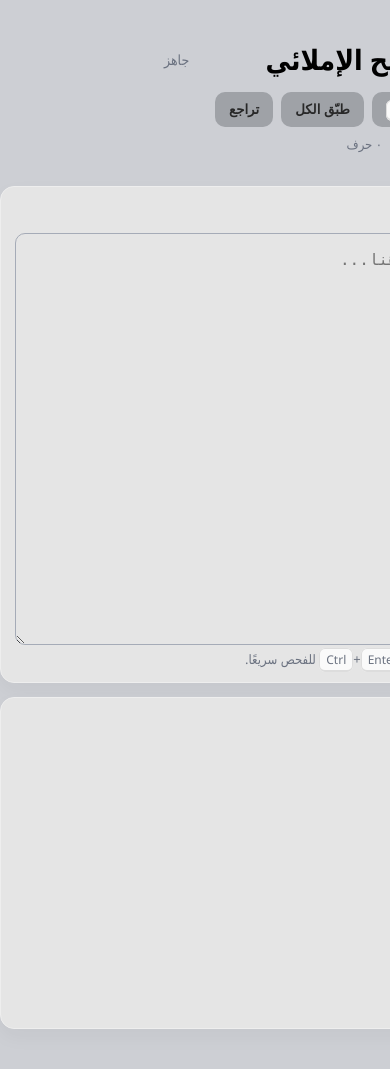
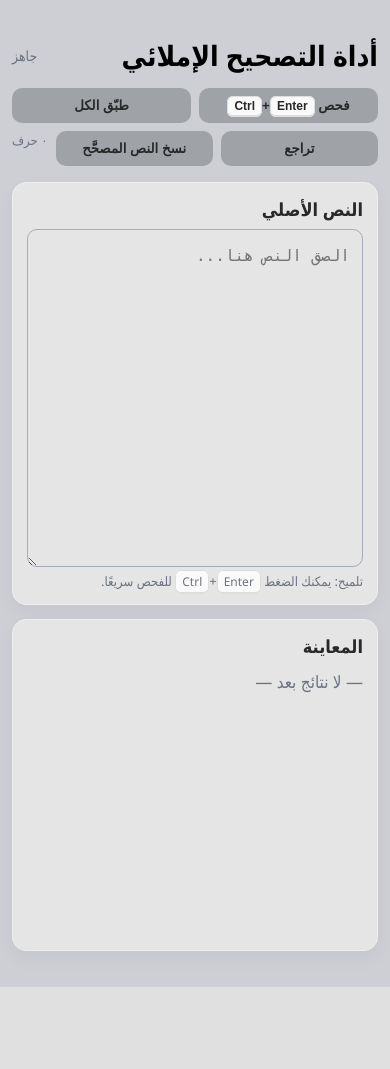
Before and after one commit to mohammedga/spelling-correcter, a Flask app: page / in a window 390 px wide; the page is wider, and only the part inside the window is pictured. After the commit the page ends 987 px from the top of that part, so only its background shows below. Run offline with Flask 3, Linux system fonts and the light colour scheme.

Commit message:
Update index.html

```diff
--- a/templates/index.html
+++ b/templates/index.html
@@ -2,59 +2,73 @@
 <html lang="ar" dir="rtl">
 <head>
 <meta charset="utf-8" />
-<meta name="viewport" content="width=device-width,initial-scale=1" />
+<meta name="viewport" content="width=device-width, initial-scale=1, viewport-fit=cover" />
 <title>أداة التصحيح الإملائي العربي</title>
 
-<!-- لا نستخدم style.css الخارجي لتفادي 404 -->
 <style>
   :root{
     --bg:#8f8f92; --card:#9b9090; --fg:#abb0bc; --muted:#6b7280;
     --primary:#2563eb; --primary-2:#1e40af; --ok:#059669; --err:#b00020;
     --mark:#fff3cd; --mark-b:#ffe69c;
   }
-  *{box-sizing:border-box}
-  body{font-family:"Segoe UI",Tahoma,Arial,"Noto Naskh Arabic UI",system-ui;
-       margin:0; background:var(--bg); color:var(--fg);background-color:#cdcfd4}
-  .container{max-width:1100px; margin:24px auto; padding:16px}
+  *{ box-sizing:border-box }
+  html,body{ margin:0; padding:0 }
+  body{
+    font-family:"Segoe UI",Tahoma,Arial,"Noto Naskh Arabic UI",system-ui;
+    background:var(--bg); color:var(--fg); background-color:#cdcfd4;
+    -webkit-text-size-adjust:100%; overflow-x:hidden;
+  }
+
+  /* الحاوية الآن لا تتجاوز عرض الشاشة */
+  .container{
+    width:100%;
+    max-width:1100px;
+    margin:24px auto;
+    padding:clamp(12px,3vw,16px);
+  }
+
   .header{display:flex; align-items:center; gap:12px; margin-bottom:14px}
   h1{margin:0; font-size:28px; font-weight:800}
   .status{margin-inline-start:auto; color:var(--muted); font-size:14px}
+
   .controls{display:flex; flex-wrap:wrap; gap:8px; margin:10px 0 16px}
+  .kbd{border:1px solid #ddd; border-bottom-width:2px; border-radius:6px; padding:2px 6px; font-size:12px; background:#fafafa}
   button{padding:10px 14px; border:none; border-radius:10px; cursor:pointer; font-weight:700}
   .btn{background:var(--primary); background-color: rgb(159, 162, 167); color:#282828}
-  .btn:hover{background:var(--primary-2);background-color: rgb(123, 127, 134)}
+  .btn:hover{background:var(--primary-2); background-color: rgb(123, 127, 134)}
   .btn-sec{background:#eaecf1; color:#878b97}
   .btn-ghost{background:#9a9292; border:1px solid #9fa2a7; color:#f4e4e4}
+
+  /* أزرار مرنة على الشاشات الصغيرة */
+  .controls button{ flex:1 1 140px }
+  @media (min-width:640px){ .controls button{ flex:0 0 auto } }
+
   .grid{display:grid; grid-template-columns:1fr; gap:14px}
   @media (min-width:980px){ .grid{grid-template-columns:1fr 1fr} }
-  .card{background:var(--card);background-color: #e5e5e5; color:#282828 ; border:1px solid #eee; border-radius:14px; padding:14px; box-shadow:0 8px 20px rgba(0,0,0,.04)}
+
+  /* دمج تعريف .card مع الحفاظ على ألوانك */
+  .card{
+    background:var(--card); background-color:#e5e5e5; color:#282828;
+    border:1px solid #eee; border-radius:14px; padding:14px;
+    box-shadow:0 8px 20px rgba(0,0,0,.04);
+    word-break:break-word; /* يمنع تجاوز العرض */
+  }
   .card h2{margin:0 0 8px; font-size:18px}
 
+  /* اجعل المدخلات بعرض كامل دائمًا */
+  textarea{
+    width:100% !important;
+    min-height:clamp(220px, 40vh, 420px);
+    font-size:16px; line-height:1.8;
+    border:1px solid #a5abb7; background:#e5e5e5;
+    border-radius:10px; padding:12px; resize:vertical;
+  }
 
-  textarea {
-      width: 100%;
-      min-height: 260px;
-      font-size: 16px;
-      line-height: 1.8;
-      border: 1px solid #a5abb7;
-      background: #e5e5e5;
-      border-radius: 10px;
-      padding: 12px;
-}
-
-  .card {
-    background: #cdcfd4;
-    border: 1px solid #eee;
-    border-radius: 14px;
-    padding: 14px;
-    box-shadow: 0 8px 20px rgba(0, 0, 0, .04);
-    color: black;
-}
   .subtle{font-size:13px; color:var(--muted)}
   .panel{min-height:260px; white-space:pre-wrap; line-height:1.9}
-  mark.hl{background:var(--mark); border-bottom:2px solid var(--mark-b); border-radius:4px; padding:0 2px}
   .matches{list-style:none; margin:10px 0 0; padding:0; display:flex; flex-direction:column; gap:10px}
-  .match{border:1px solid #918989; border-radius:12px; padding:10px; background:#877f7f63 ; font-size: 17px;}
+
+  .match{border:1px solid #918989; border-radius:12px; padding:10px; background:#877f7f63; font-size:17px}
   .badges{display:flex; gap:8px; align-items:center; margin:4px 0}
   .token{font-weight:700}
   .msg{color:#111}
@@ -63,7 +77,12 @@
   .suggests .sugg:hover{background:#0a8f6b}
   .muted{color:var(--muted)}
   .footer{margin-top:10px; text-align:center; font-size:12px; color:var(--muted)}
-  .kbd{border:1px solid #ddd; border-bottom-width:2px; border-radius:6px; padding:2px 6px; font-size:12px; background:#fafafa}
+
+  mark.hl{background:var(--mark); border-bottom:2px solid var(--mark-b); border-radius:4px; padding:0 2px}
+
+  /* عدم خروج المحتوى أفقيًا */
+  #preview, .matches, pre, code, table { max-width:100%; overflow-x:auto }
+  img, video, canvas { max-width:100%; height:auto }
 </style>
 </head>
 <body>
@@ -75,26 +94,26 @@
 
     <div class="controls">
       <button id="checkBtn" class="btn">فحص <span class="kbd">Ctrl</span>+<span class="kbd">Enter</span></button>
-      <button id="applyAllBtn" class="btn" >طبّق الكل</button>
+      <button id="applyAllBtn" class="btn">طبّق الكل</button>
       <button id="undoBtn" class="btn">تراجع</button>
       <button id="copyBtn" class="btn">نسخ النص المصحَّح</button>
       <span id="charCount" class="subtle"></span>
     </div>
 
-    <div class="grid" >
-      <div class="card" style="background-color: #e5e5e5">
+    <div class="grid">
+      <div class="card" style="background-color:#e5e5e5">
         <h2>النص الأصلي</h2>
-        <textarea id="input" placeholder="الصق النص هنا..." style="width: 492px; height: 412px;"></textarea>
+        <!-- أزلنا العرض/الارتفاع الثابتين -->
+        <textarea id="input" placeholder="الصق النص هنا..."></textarea>
         <div class="subtle">تلميح: يمكنك الضغط <span class="kbd">Ctrl</span>+<span class="kbd">Enter</span> للفحص سريعًا.</div>
       </div>
 
-      <div class="card" style="background-color: #e5e5e5 ; font: size 50px">
+      <div class="card" style="background-color:#e5e5e5">
         <h2>المعاينة</h2>
-        <div id="preview" class="panel subtle" style="font-size: 17px;">— لا نتائج بعد —</div>
+        <div id="preview" class="panel subtle" style="font-size:17px;">— لا نتائج بعد —</div>
         <ul id="list" class="matches"></ul>
       </div>
     </div>
-
   </div>
 
 <script>
@@ -164,7 +183,6 @@
   function renderPreview(){
     if(!currentText){ preview.textContent='—'; return; }
     if(!matches.length){ preview.textContent = escapeHtml(currentText); return; }
-    // استخدم المطابقات غير المطبقة فقط
     const active = matches.filter(m=>!m.applied).map(m=>({
       start: Math.max(0, Math.min(currentText.length, m.offset)),
       end: Math.max(0, Math.min(currentText.length, m.offset+m.length)),
@@ -173,7 +191,7 @@
 
     let html = ''; let cursor=0; let lastEnd=-1;
     for(const seg of active){
-      if(seg.start < lastEnd) continue; // تجاهل المتداخل
+      if(seg.start < lastEnd) continue;
       html += escapeHtml(currentText.slice(cursor, seg.start));
       const chunk = currentText.slice(seg.start, seg.end);
       const tip = `${seg.m.message || ''}\nانقر لتطبيق أول اقتراح`;
@@ -218,14 +236,13 @@
     const newStr = String(replacement || currentText.slice(start,end));
     currentText = before + newStr + after;
     const diff = newStr.length - (end - start);
-    // علّم كمطبّق واضبط المؤشرات اللاحقة
     const originalIdx = matches.indexOf(m);
     matches[originalIdx].applied = true;
     for(let i=0;i<matches.length;i++){
       if(i===originalIdx || matches[i].applied) continue;
       if(matches[i].offset >= end) matches[i].offset += diff;
       else if(matches[i].offset < end && (matches[i].offset + matches[i].length) > start){
-        matches[i].applied = true; // تداخل
+        matches[i].applied = true;
       }
     }
     renderPreview(); renderList(); updateApplyAllState();
@@ -236,7 +253,6 @@
     applyAllBtn.disabled = remaining===0;
   }
 
-  // Events
   checkBtn.addEventListener('click', checkText);
   input.addEventListener('keydown', e=>{
     if(e.key==='Enter' && (e.ctrlKey||e.metaKey)) checkText();
@@ -270,14 +286,12 @@
   });
 
   applyAllBtn.addEventListener('click', ()=>{
-    // طبّق أول اقتراح لكل نتيجة متبقية
     const indices = matches.map((_,i)=>i).filter(i=>!matches[i].applied);
     for(const i of indices){
       const mi = matches[i];
       if(mi.applied) continue;
       const rep = (mi.replacements||[])[0];
       if(rep){
-        // نحتاج حساب فهرسها بين المتبقّين لحظة التطبيق
         const idxAmongRemaining = matches.filter(x=>!x.applied).findIndex(x=>x===mi);
         applyReplacement(idxAmongRemaining, rep);
       }
```
